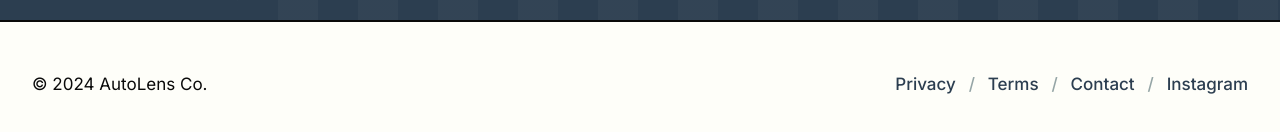
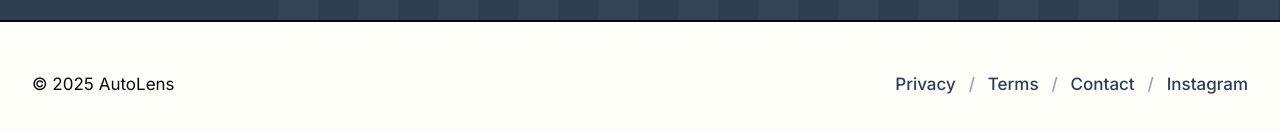
Before and after one commit to xhii/autolens-website, a Next.js app: page / in a window 1280 px wide. Shown: the part 2596-2728 px from the top of the page. Built offline with nearby package versions, Linux system fonts and the light colour scheme.

Commit message:
Update index.tsx

```diff
--- a/pages/index.tsx
+++ b/pages/index.tsx
@@ -163,7 +163,7 @@ export default function Home() {
 
       <footer>
         <div className="footer-wrapper">
-          <p>&copy; 2024 AutoLens Co.</p>
+          <p>&copy; 2025 AutoLens</p>
           <div className="footer-links">
             <Link href="#" className="footer-link">Privacy</Link>
             <Link href="#" className="footer-link">Terms</Link>
```
